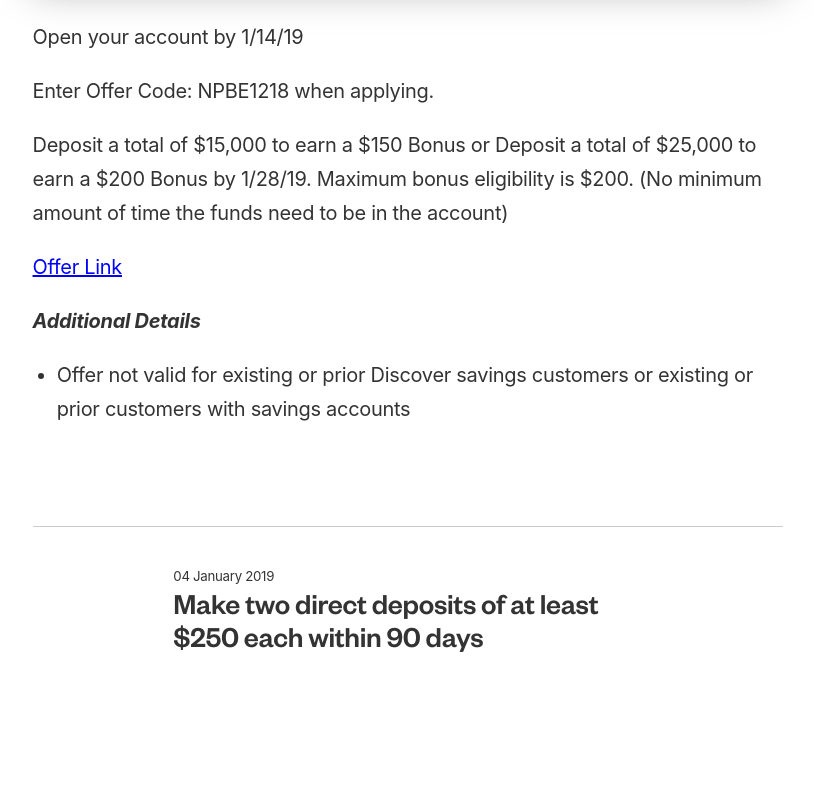
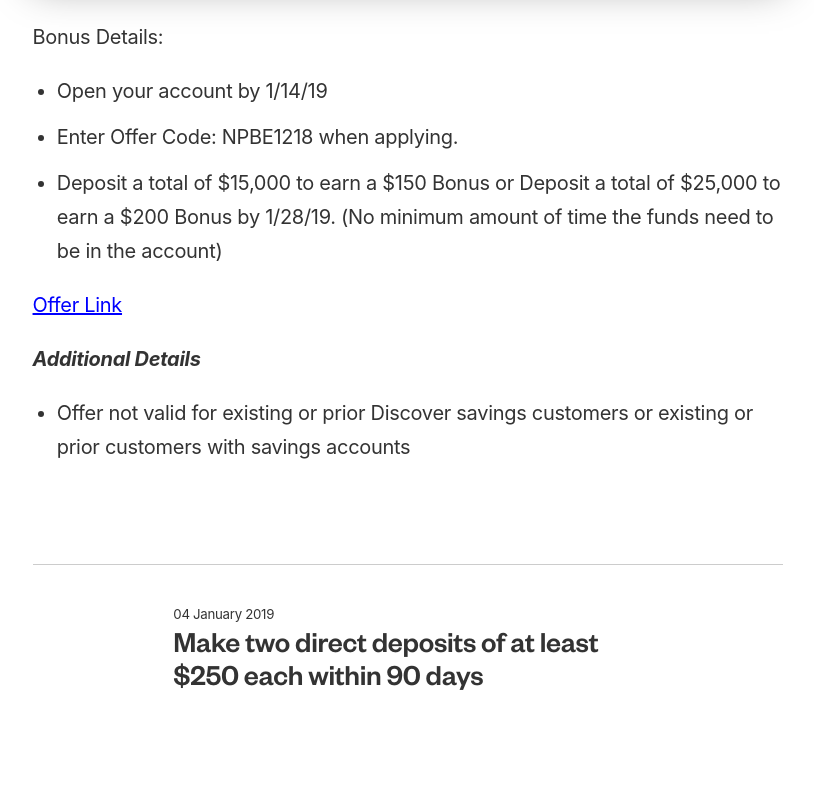
Before and after one commit to ohiosveryown/atldeals, a Jekyll site: the page built from _posts/2019-01-04-discover-150-dollars-200-dollars.markdown, in a window 1280 px wide. Shown: the part 992-1794 px from the top of the page, without its empty margins (232-1046 px from the left). Built offline with Jekyll 4.4.1, drawn with Linux system fonts in a browser that asks for light colours; our own code applies the rules of GitHub Pages for plain Markdown files; before the commit the page ends 1756 px from its top, so only the background shows below that.

Commit message:
Updated Discover 150 Dollars 200 Dollars

```diff
--- a/_posts/2019-01-04-discover-150-dollars-200-dollars.markdown
+++ b/_posts/2019-01-04-discover-150-dollars-200-dollars.markdown
@@ -10,11 +10,13 @@
 image: https://i.imgur.com/TTgzqwG.jpg
 ---
 
-Open your account by 1/14/19
+Bonus Details:
 
-Enter Offer Code: NPBE1218 when applying.
+* Open your account by 1/14/19
 
-Deposit a total of $15,000 to earn a $150 Bonus or Deposit a total of $25,000 to earn a $200 Bonus by 1/28/19. Maximum bonus eligibility is $200. (No minimum amount of time the funds need to be in the account)
+* Enter Offer Code: NPBE1218 when applying.
+
+* Deposit a total of $15,000 to earn a $150 Bonus or Deposit a total of $25,000 to earn a $200 Bonus by 1/28/19. (No minimum amount of time the funds need to be in the account)
 
 [Offer Link](https://www.discover.com/online-banking/savings-lng-04/?cmpgnid=affl-bk-offer&src=NPBE1218&TPR=065&van=Dbank)
 
```
